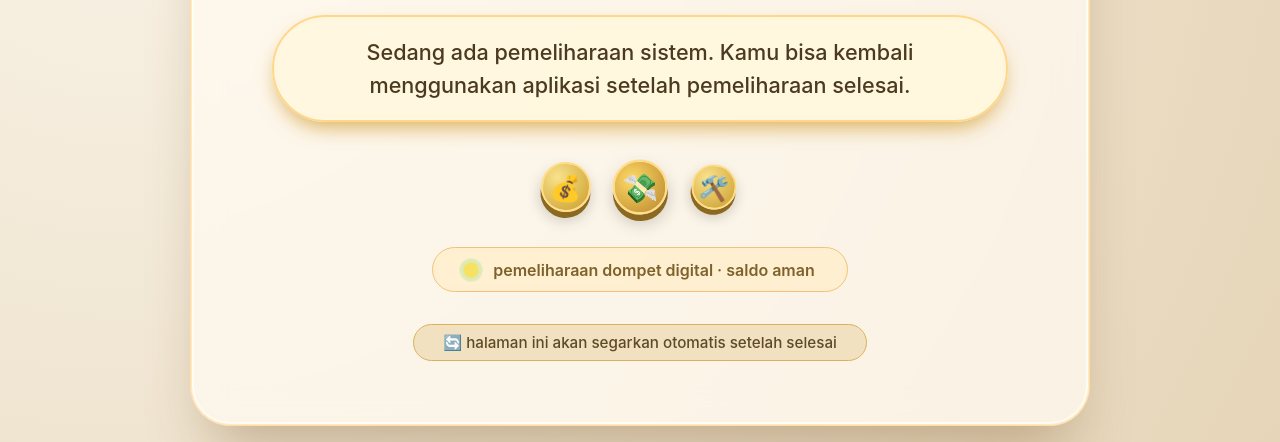
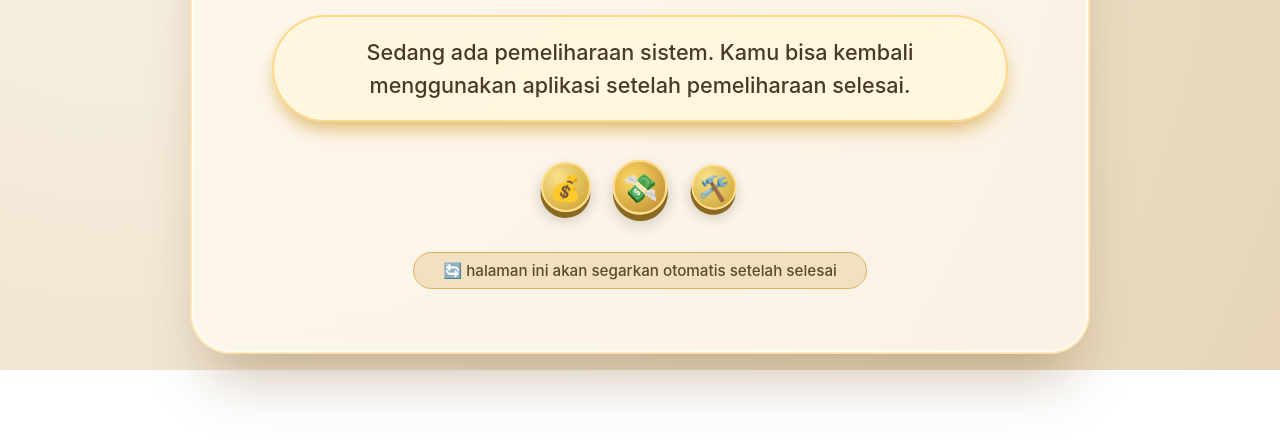
Before and after one commit to triadi387/neonfinance, a plain HTML site: page index.html in a window 1280 px wide. Shown: the part 440-882 px from the top of the page. After the commit the page ends 810 px from the top, so only its background shows below. Drawn offline with Linux system fonts and the light colour scheme.

Commit message:
Update index.html

```diff
--- a/index.html
+++ b/index.html
@@ -278,11 +278,6 @@
             <div class="coin">🛠️</div>
         </div>
 
-        <!-- status badge lebih hidup -->
-        <div class="status-badge">
-            <span></span>  pemeliharaan dompet digital · saldo aman
-        </div>
-
         <!-- sedikit ajakan ringan (hanya dekorasi) -->
         <div class="refresh-hint">
             🔄  halaman ini akan segarkan otomatis setelah selesai
```
